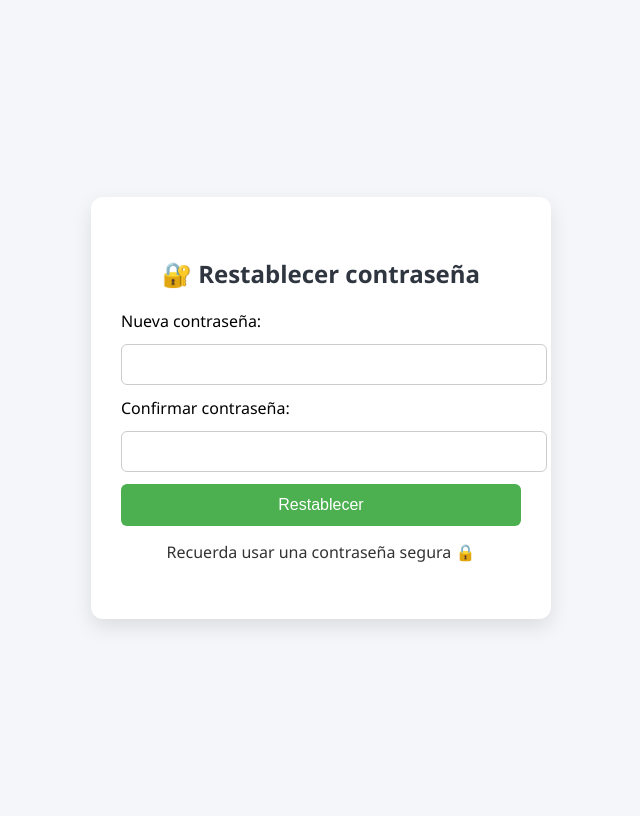
After one commit to samuel13032004/PREOBES, a Flask app: template templates/reset_password.html in a window 1280 px wide. The commit adds this page. Shown: the whole page, without its empty margins (319-959 px from the left). Run offline with Flask 3, Linux system fonts and the light colour scheme; the template is opened without the code that fills it, so the values that code supplies are empty; parts of the project's set-up code (start-up, migrations or seed data) failed here and were passed over.

Commit message:
Add files via upload

```diff
--- a/templates/login.html
+++ b/templates/login.html
@@ -29,6 +29,10 @@
                 <input type="password" id="password" name="password" required>
             </div>
 
+            <p class="auth-switch">
+                ¿Olvidaste tu contraseña? <a href="{{ url_for('forgot_password') }}">Recupérala aquí</a>
+            </p>
+
             <button type="submit" class="btn-submit">Iniciar Sesión</button>
 
             <p class="auth-switch">
--- a/templates/register.html
+++ b/templates/register.html
@@ -54,6 +54,11 @@
                     <input type="date" id="birthdate" name="birthdate" required>
             </div>
 
+            <div class="form-group">
+                <label for="email">Correo Electrónico</label>
+                <input type="email" id="email" name="email" required>
+            </div>
+
             <button type="submit" class="btn-submit">Registrarse</button>
 
             <p class="auth-switch">
--- /dev/null
+++ b/templates/reset_password.html
@@ -0,0 +1,94 @@
+<!DOCTYPE html>
+<html lang="es">
+<head>
+    <meta charset="UTF-8">
+    <title>Restablecer contraseña</title>
+    <style>
+        body {
+            font-family: 'Segoe UI', sans-serif;
+            background: #f5f6fa;
+            display: flex;
+            align-items: center;
+            justify-content: center;
+            height: 100vh;
+        }
+
+        .container {
+            background: white;
+            padding: 40px 30px;
+            border-radius: 12px;
+            box-shadow: 0 8px 20px rgba(0, 0, 0, 0.1);
+            width: 100%;
+            max-width: 400px;
+        }
+
+        h2 {
+            text-align: center;
+            color: #2f3640;
+            margin-bottom: 20px;
+        }
+
+        input[type="password"] {
+            width: 100%;
+            padding: 12px;
+            margin: 12px 0;
+            border: 1px solid #ccc;
+            border-radius: 6px;
+        }
+
+        button {
+            background: #4CAF50;
+            color: white;
+            padding: 12px;
+            border: none;
+            border-radius: 6px;
+            width: 100%;
+            font-size: 16px;
+            cursor: pointer;
+        }
+
+        button:hover {
+            background: #45a049;
+        }
+
+        .mensaje {
+            text-align: center;
+            margin-top: 15px;
+            color: #333;
+        }
+
+        .error {
+            color: red;
+            text-align: center;
+        }
+    </style>
+</head>
+<body>
+    <div class="container">
+        <h2>🔐 Restablecer contraseña</h2>
+        <form id="resetForm" method="POST">
+            <label for="password">Nueva contraseña:</label>
+            <input type="password" id="password" name="password" required>
+
+            <label for="confirm">Confirmar contraseña:</label>
+            <input type="password" id="confirm" name="confirm" required>
+
+            <button type="submit">Restablecer</button>
+        </form>
+        <p class="mensaje">Recuerda usar una contraseña segura 🔒</p>
+        <p id="error-message" class="error" style="display:none;">Las contraseñas no coinciden. Por favor, intenta de nuevo.</p>
+    </div>
+
+    <script>
+        document.getElementById("resetForm").addEventListener("submit", function(event) {
+            var password = document.getElementById("password").value;
+            var confirm = document.getElementById("confirm").value;
+
+            if (password !== confirm) {
+                event.preventDefault(); // Prevenir el envío del formulario
+                document.getElementById("error-message").style.display = "block"; // Mostrar el mensaje de error
+            }
+        });
+    </script>
+</body>
+</html>
```
Also changed, not shown: rutas_backend/rutas.py (+88 -1 lines), templates/forgot_password.html (added, +34 -0 lines), templates/result.html (line endings or trailing spaces).
